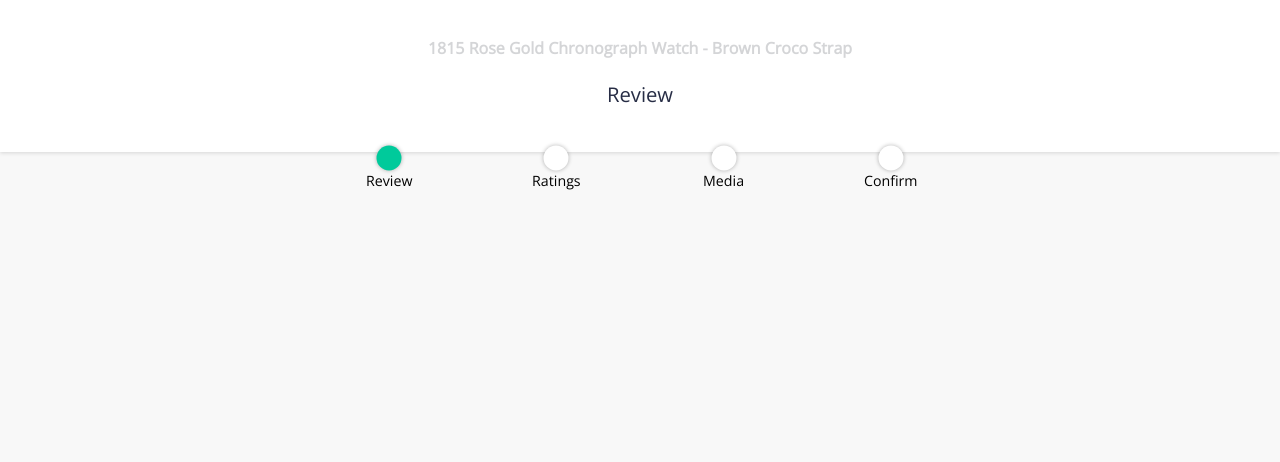
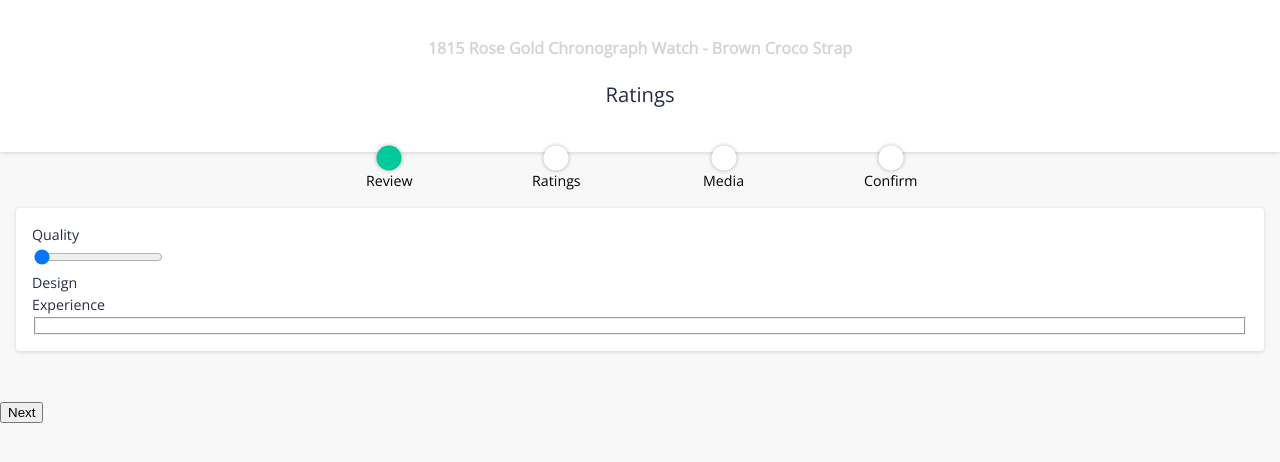
Before and after one commit to alexvirdee/okendo-site, a React (Create React App) app: page /ratings in a window 1280 px wide. Shown: the top 462 px of the page. Built offline with nearby package versions, Linux system fonts and the light colour scheme.

Commit message:
History location push after form submit & setting up ratings form component

```diff
--- a/package.json
+++ b/package.json
@@ -3,6 +3,8 @@
   "version": "0.1.0",
   "private": true,
   "dependencies": {
+    "@material-ui/core": "^4.10.2",
+    "@material-ui/lab": "^4.0.0-alpha.56",
     "@testing-library/jest-dom": "^4.2.4",
     "@testing-library/react": "^9.3.2",
     "@testing-library/user-event": "^7.1.2",
--- a/src/App.css
+++ b/src/App.css
@@ -19,10 +19,11 @@
     font-family: 'Open-sans', sans-serif;
 }
 
-.c-toggleSwitch-input {
+/* .c-toggleSwitch-input {
   left: -9999px;
   position: absolute;
-}
+} */
+
 
 .c-toggleSwitch-label {
   background-color: #d9d9d9;
--- a/src/App.js
+++ b/src/App.js
@@ -6,14 +6,15 @@ import './App.css';
 import Header from './components/header/header.component';
 
 import ReviewStep from './steps/review/review.component';
+import RatingsStep from './steps/ratings/ratings.component';
 
 class App extends React.Component {
 
   render() {
     return (
       <div className='app'>
+      <BrowserRouter>
       <Header />
-      <BrowserRouter>
         <Switch>
           <Route exact path="/" render={() => {
             return (
@@ -21,6 +22,7 @@ class App extends React.Component {
             )
           }} />
           <Route exact path="/review" component={ReviewStep} />
+          <Route exact path="/ratings" component={RatingsStep} />
         </Switch>
       </BrowserRouter>
       </div>
--- a/src/components/header/header.component.jsx
+++ b/src/components/header/header.component.jsx
@@ -1,33 +1,31 @@
 import React from 'react';
+import { withRouter, Link } from 'react-router-dom';
 
 import './header.styles.scss';
 
 class Header extends React.Component {
-    state = {
-        title: 'Review'
-    };
-
     render() {
+        const title = this.props.location.pathname.slice(1);
         return (
             <div className='header'>
             <div className='header-text'>
                 <h1 className='title'>1815 Rose Gold Chronograph Watch - Brown Croco Strap</h1>
-        <h2 className='subtitle'>{this.state.title}</h2>
+        <h2 style={{textTransform: 'capitalize'}} className='subtitle'>{title}</h2>
             </div>
             <div className='nav-container'>
                 <div className='grid-outterGutter'>
                     <nav className='header-steps'>
                         <div className='step'>
-        <a className='review-btn' href="#">Review</a>
+        <Link className='review-btn' to="/review">Review</Link>
                         </div>
                         <div className='step'>
-                            <a href="#">Ratings</a>
+                            <Link to="/ratings">Ratings</Link>
                         </div>
                         <div className='step'>
-                            <a href="#">Media</a>
+                            <Link to="/media">Media</Link>
                         </div>
                         <div className='step'>
-                            <a href="#">Confirm</a>
+                            <Link to="/login">Confirm</Link>
                         </div>
                     </nav>
                 </div>
@@ -38,4 +36,4 @@ class Header extends React.Component {
 }
 
 
-export default Header;
+export default withRouter(Header);
--- /dev/null
+++ b/src/components/ratings-form/ratings-form.component.jsx
@@ -0,0 +1,52 @@
+import React from 'react';
+
+import './ratings-form.styles.scss';
+
+const RatingsForm = () => (
+    <div className='ratings-form'>
+        <form>
+            <main>
+                <div className='u-container'>
+                    <div className='gutter'>
+                        <div className='card'>
+                            <div className='range-attributes'>
+                                <div className='quality'>
+                                    <div className='range'>
+                                        <label>Quality</label>
+                                        <div className='c-numberRangeInput'>
+                                            <input type='range' id='number-range-quality' value='0' step='1' max='5' />
+                                            <div className='c-numberRangeInput-rater'>
+                                                <div className='c-numberRangeInput-rater-label'>
+                                                    <div className='c-numberRangInput-rater-spacer'></div>
+                                                </div>
+                                            </div>
+                                        </div>
+                                    </div>
+                                </div>
+                                <div className='design'>
+                                <div className='range'>
+                                        <label>Design</label>
+                                    </div>
+                                </div>
+                                <div className='experience'>
+                                <div className='range'>
+                                        <label>Experience</label>
+                                    </div>
+                                </div>
+                            </div>
+                            <div className='general-value-attributes'></div>
+                            <fieldset className='shopper-value-attributes'></fieldset>
+                        </div>
+                    </div>
+                </div>
+            </main>
+            <footer>
+               <button className='ratings-footer-btn'>
+                Next
+               </button>
+            </footer>
+        </form>
+    </div>
+);
+
+export default RatingsForm;
--- a/src/components/review-form/review-form.component.jsx
+++ b/src/components/review-form/review-form.component.jsx
@@ -1,10 +1,14 @@
 import React from 'react';
+import Rating from '@material-ui/lab/rating';
+import { withRouter, useHistory } from 'react-router-dom';
+
+import { useState } from 'react';
 
 import './review-form.styles.scss';
 
 const ReviewForm = () => {
     const [formData, setFormData] = useState({
-        rating: '',
+        rating: 0,
         title: '',
         review: '',
         recommend: ''
@@ -14,38 +18,48 @@ const ReviewForm = () => {
 
     const onChange = e => setFormData({ ...formData, [e.target.name]: e.target.value });
 
+    const history = useHistory();
+
     const onSubmit = e => {
         e.preventDefault();
 
-        this.props.history.push('/ratings');
+
+        history.push('/ratings');
     }
 
     return (
         <div className='review-form'>
-            <form>
+            <form onSubmit={e => onSubmit(e)}>
                 <main>
                     <div className='review-container'>
                         <div className='gutter'>
                             <div className='card'>
                                 <div className='rating'>
                                     <span>Your Rating</span>
-
+                            <div className='stars'>
+                              <Rating
+                                size="large"
+                                name="rating"
+                                value={rating}
+                                onChange={e => onChange(e)}
+                             />
+                             </div>
                                 </div>
                                 <div className='title'>
                                     <label className='review-title-label'>Review Title</label>
-                                    <input className='c-input' type="text" id='title' name='title' value={title} onChange={e => onChange(e)} for='title' placeholder='Summary of your experience'/>
+                                    <input className='c-input' type="text" id='title' name='title' value={title} onChange={e => onChange(e)} placeholder='Summary of your experience'/>
                                 </div>
                                 <div className='review'>
                                     <label className='review-body-label'>Your Review</label>
-                                    <textarea value={review} onChange={e => pnChange(e)} className='c-textarea' maxLength='10000' name="text" id="reviewBody" rows="10" placeholder='Give us some detail about what you liked and disliked about the product' required></textarea>
+                                    <textarea value={review} name="review" onChange={e => onChange(e)} className='c-textarea' maxLength='10000' id="reviewBody" rows="10" placeholder='Give us some detail about what you liked and disliked about the product' required></textarea>
                                 </div>
                                 <div className='recommend'>
                                     <label className='rec-label'>Would you recommend this product?</label>
                                     <div className='toggle-btns'>
-                                        <input type="radio" id='recommend-yes' name='recommend' className='c-toggleSwitch-input' required/>
-                                        <label translate="" for="recommend-yes" className="c-toggleSwitch-label"><span>YES</span></label>
-                                        <input type="radio" id='recommend-no' name='recommend' className='c-toggleSwitch-input' required/>
-                                        <label translate="" for="recommend-no" className="c-toggleSwitch-label"><span>NO</span></label>
+                                        <input type="radio" id='recommend-yes' value={recommend} name='recommend' onChange={e => onChange(e)} className='c-toggleSwitch-input' required/>
+                                        <label className="c-toggleSwitch-label"><span>YES</span></label>
+                                        <input type="radio" id='recommend-no' value={recommend} name='recommend' onChange={e => onChange(e)}  className='c-toggleSwitch-input' required/>
+                                        <label className="c-toggleSwitch-label"><span>NO</span></label>
                                     </div>
                                 </div>
                             </div>
@@ -54,7 +68,7 @@ const ReviewForm = () => {
                 </main>
                 <footer className='review-footer'>
                     <div className='gutter agree-terms'>
-                        <span className="agree-text">By continuing you agree to our <a className='terms-link' href="https://www.okendo.io/end-user-terms/" target="_blank">Terms and Conditions</a>, and <a href="https://www.okendo.io/privacy-policy/" target="_blank" className="privacy-link">Privacy Policy </a></span>
+                        <span className="agree-text">By continuing you agree to our <a className='terms-link' href="https://www.okendo.io/end-user-terms/">Terms and Conditions</a>, and <a href="https://www.okendo.io/privacy-policy/" className="privacy-link">Privacy Policy </a></span>
                         <div className='agree-btn-container'>
                             <button className='c-button c-button-brand agree-btn'>
                                 <span>Agree & Continue</span>
@@ -67,4 +81,4 @@ const ReviewForm = () => {
     )
 };
 
-export default ReviewForm;
+export default withRouter(ReviewForm);
--- a/src/components/review-form/review-form.styles.scss
+++ b/src/components/review-form/review-form.styles.scss
@@ -33,6 +33,12 @@ main {
     .rating, .title, .review, .recommend {
         margin-bottom: 16px;
     }
+
+    .stars {
+        margin-top: 6px;
+    }
+
+
 
     .title label {
         margin-bottom: 8px;
--- /dev/null
+++ b/src/steps/ratings/ratings.component.jsx
@@ -0,0 +1,13 @@
+import React from 'react';
+
+import './ratings.styles.scss';
+
+import RatingsForm from '../../components/ratings-form/ratings-form.component';
+
+const RatingsStep = () => (
+    <div className="ratings-step">
+        <RatingsForm />
+    </div>
+)
+
+export default RatingsStep;
```
Also changed, not shown: src/components/ratings-form/ratings-form.styles.scss (added), src/steps/ratings/ratings.styles.scss (added), 2 other files (tests, documents, lock files or other folders).
